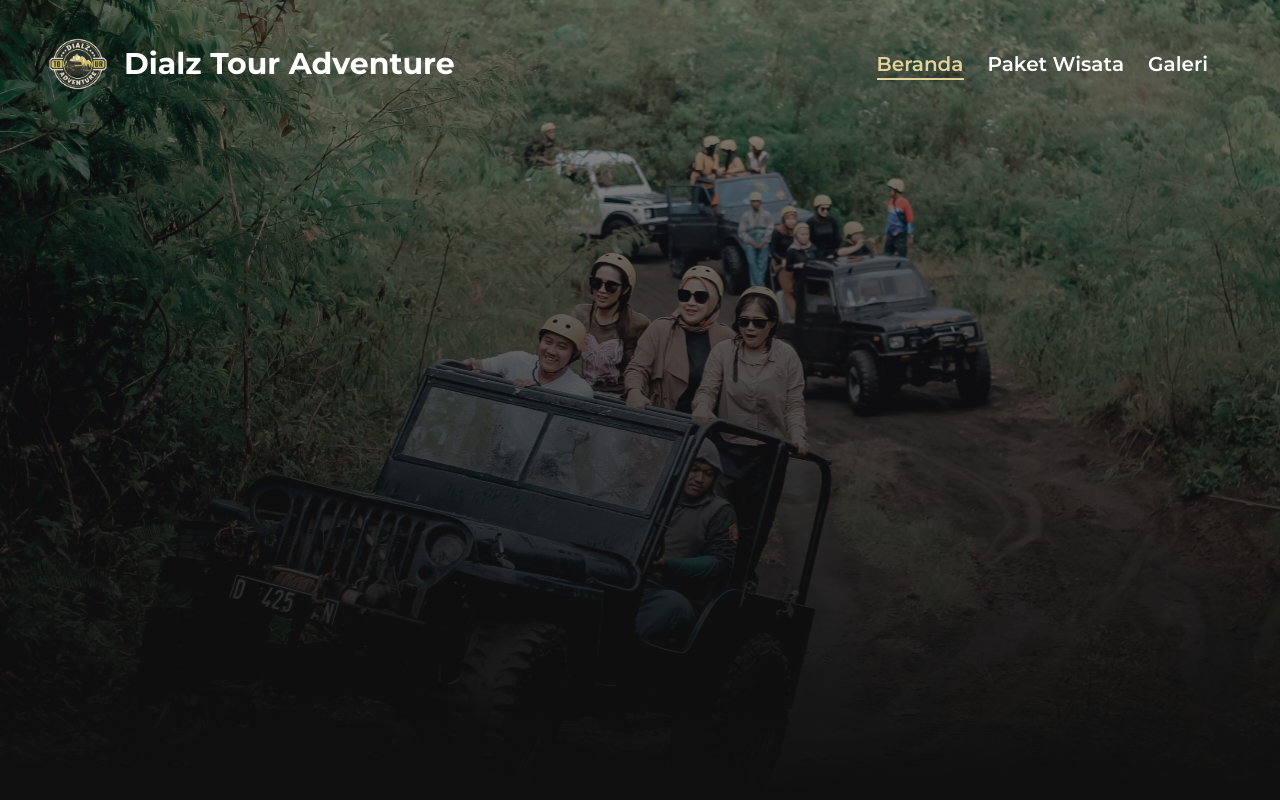
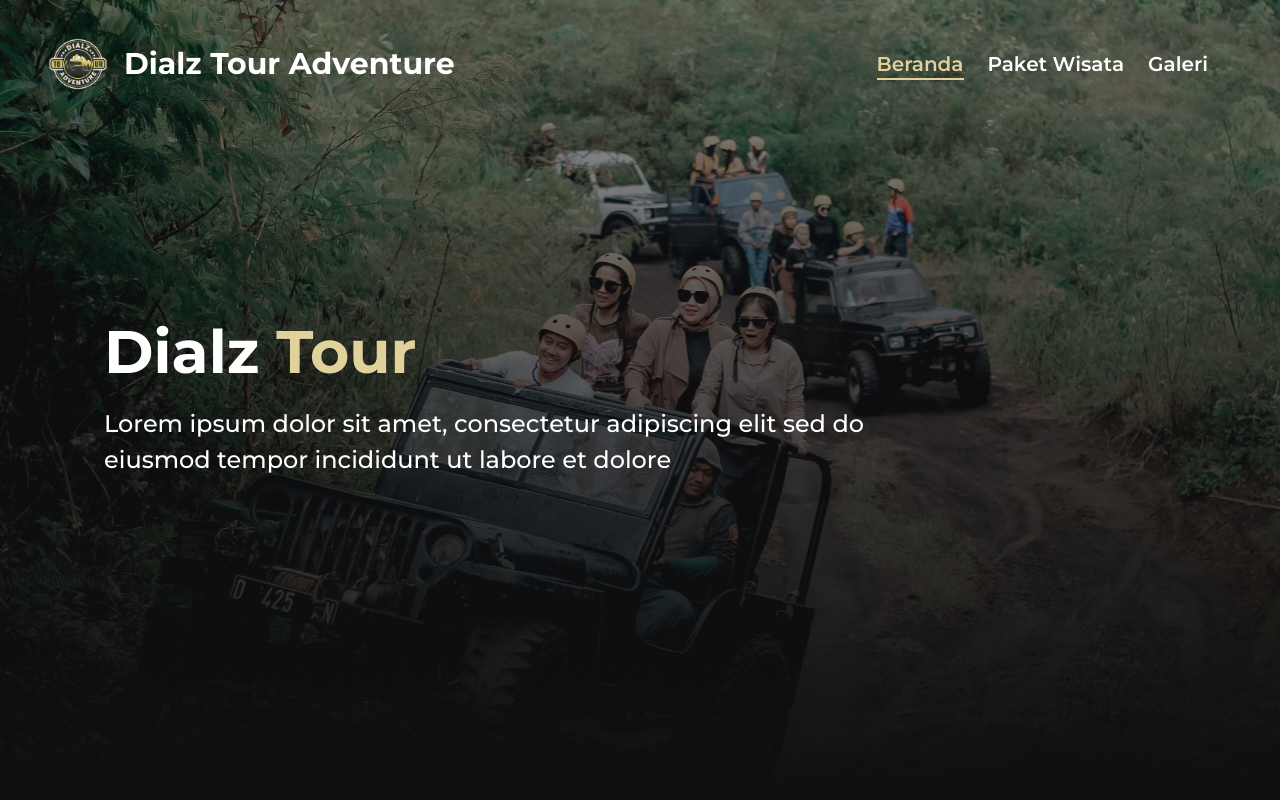
Before and after one commit to aufaikrimaa/kjtg-company-profile, a React (Vite) app: page / in a window 1280 px wide. Shown: the top 800 px of the page. Built offline with nearby package versions, Linux system fonts and the light colour scheme.

Commit message:
add content hero

```diff
--- a/src/components/hero/Hero.jsx
+++ b/src/components/hero/Hero.jsx
@@ -3,7 +3,22 @@ import "./hero.css";
 function Hero() {
   return (
     <>
-      <div className="hero relative"></div>
+      <div className="hero relative flex">
+        <div className="container z-1 text-white self-center">
+          <div className="px-16">
+            <div>
+              <div className="text-6xl font-bold mb-4">
+                Dialz <span className="text-[#e1d29b]">Tour</span>
+              </div>
+              <div className="text-2xl font-medium leading-9">
+                Lorem ipsum dolor sit amet, consectetur adipiscing elit sed do
+                <br />
+                eiusmod tempor incididunt ut labore et dolore
+              </div>
+            </div>
+          </div>
+        </div>
+      </div>
     </>
   );
 }
```
